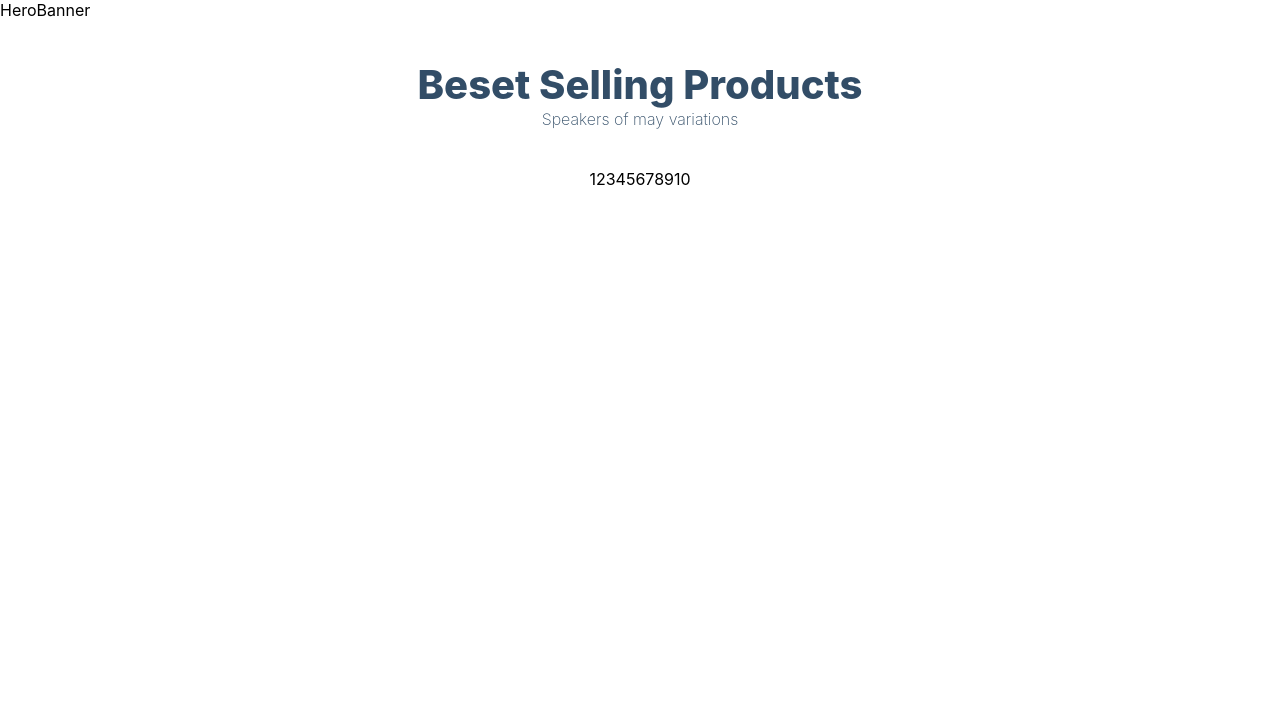
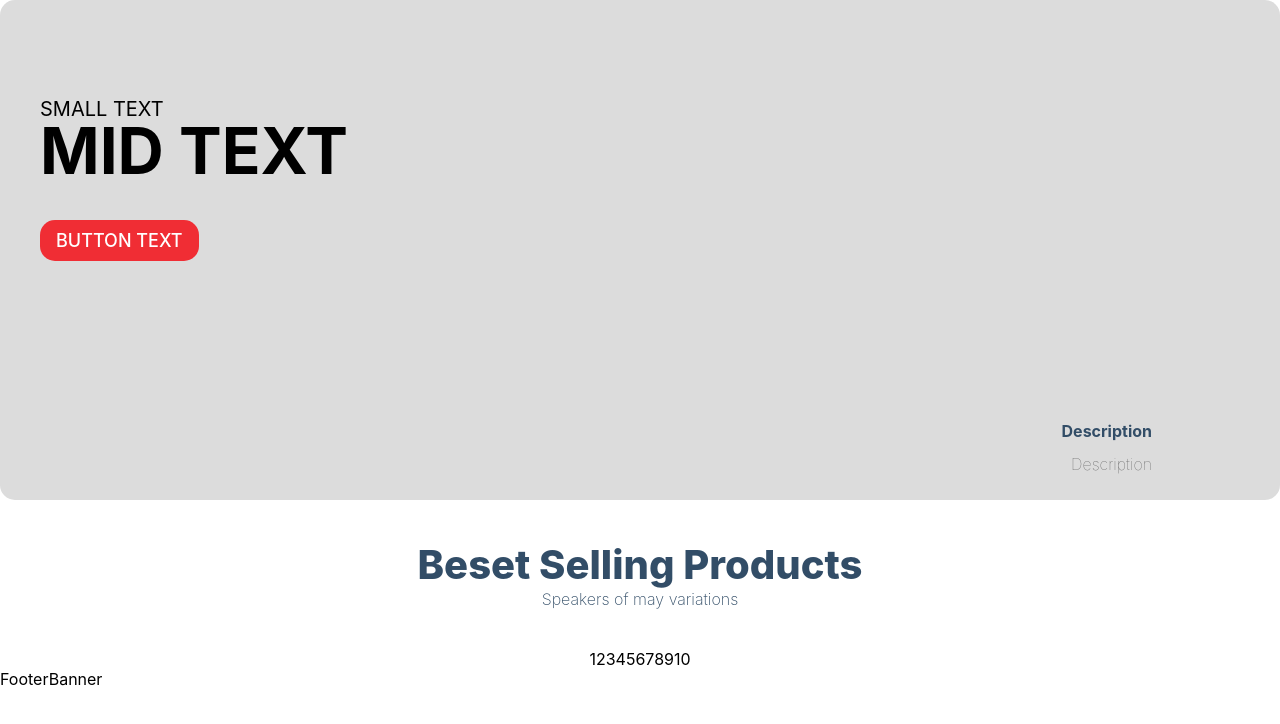
Before and after one commit to reza-talebii/ecommerce-application, a Next.js app: page / in a window 1280 px wide. Shown: the top 724 px of the page. Built offline with nearby package versions, Linux system fonts and the light colour scheme.

Commit message:
complete heroBanner

```diff
--- a/components/HeroBanner.jsx
+++ b/components/HeroBanner.jsx
@@ -1,7 +1,30 @@
 import React from "react";
+import Image from "next/image";
+import Link from "next/link";
 
 const HeroBanner = () => {
-  return <div>HeroBanner</div>;
+  return (
+    <section className="hero-banner-container">
+      <div>
+        <p className="beats-solo">SMALL TEXT</p>
+        <h3>MID TEXT</h3>
+        {/* <Image src="d" alt="headphones" className="hero-banner-image" /> */}
+
+        <div>
+          <Link href={`/products/ID`} passHref>
+            <a>
+              <button type="button">BUTTON TEXT</button>
+            </a>
+          </Link>
+
+          <div className="desc">
+            <h5>Description</h5>
+            <p>Description</p>
+          </div>
+        </div>
+      </div>
+    </section>
+  );
 };
 
 export default HeroBanner;
--- a/pages/index.js
+++ b/pages/index.js
@@ -1,17 +1,22 @@
 import React from "react";
+
+import { Product, FooterBanner, HeroBanner } from "../components";
 
 const Home = () => {
   return (
     <>
-      HeroBanner
+      <HeroBanner />
+
       <section className="products-heading">
         <h2>Beset Selling Products</h2>
         <p>Speakers of may variations</p>
       </section>
+
       <section className="products-container">
         {[1, 2, 3, 4, 5, 6, 7, 8, 9, 10].map((product) => product)}
       </section>
-      <footer></footer>
+
+      <FooterBanner></FooterBanner>
     </>
   );
 };
```
